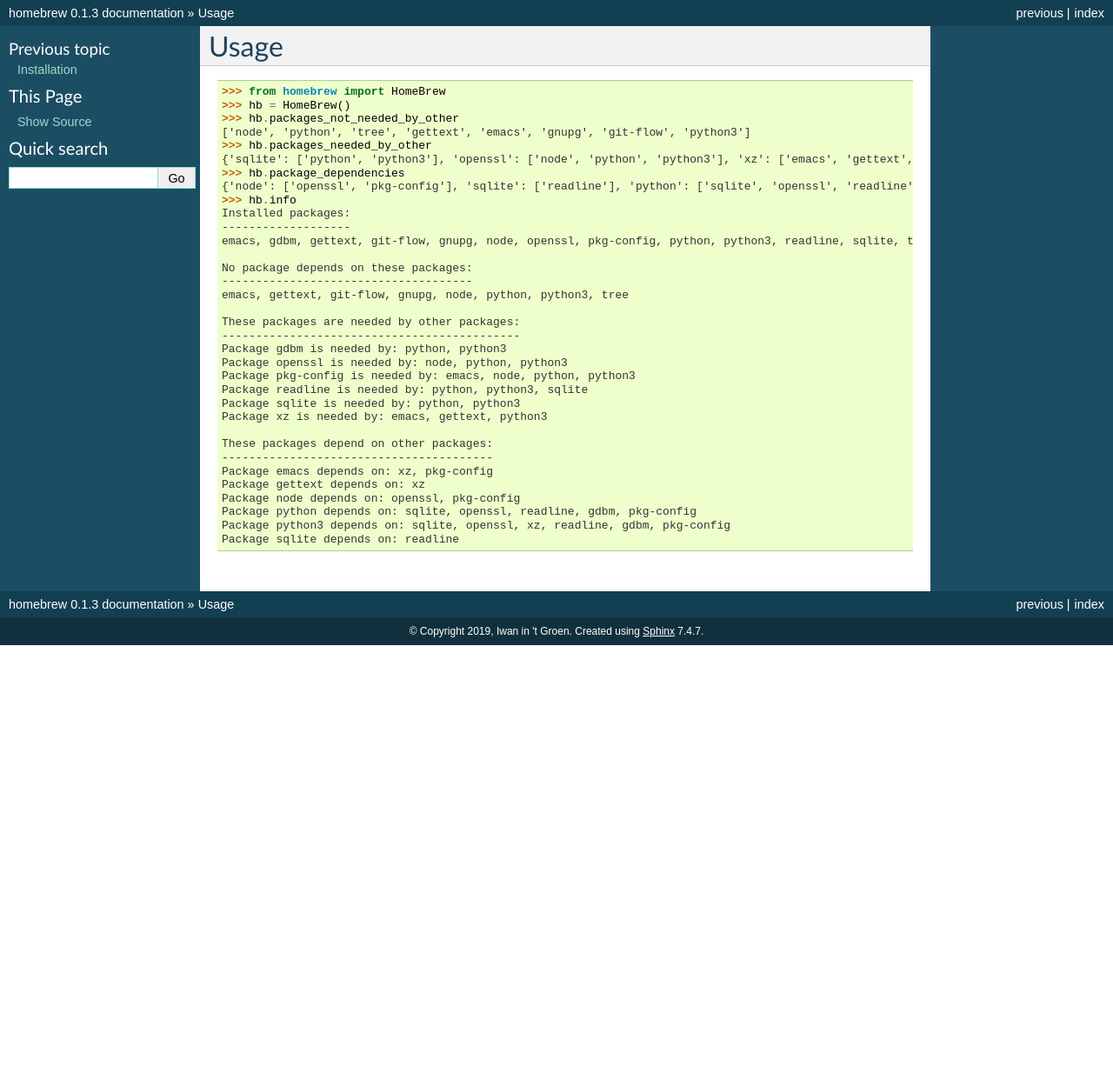
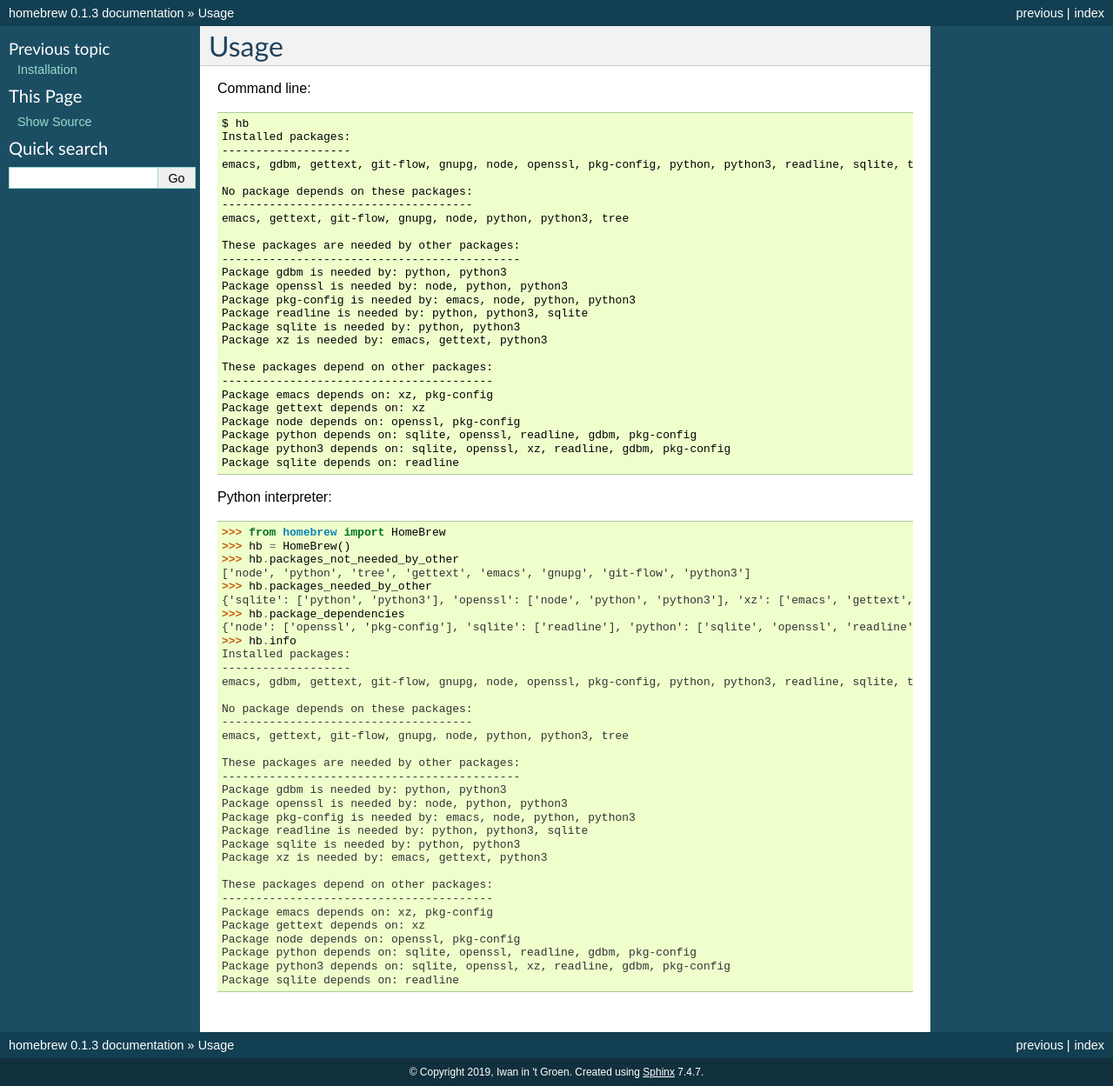
Before and after one commit to pombredanne/homebrew-1, a Sphinx documentation site: the page built from docs/usage.rst, in a window 1280 px wide. Shown: the whole page at 87% size. Built offline with Sphinx 7.4.7, drawn with Linux system fonts in a browser that asks for light colours; before the commit the page ends 900 px from its top, so only the background shows below that.

Commit message:
Cleanup documentation

```diff
--- a/docs/installation.rst
+++ b/docs/installation.rst
@@ -1,4 +1,3 @@
-============
 Installation
 ============
 
--- a/docs/usage.rst
+++ b/docs/usage.rst
@@ -1,8 +1,40 @@
-========
 Usage
-========
+=====
 
-::
+Command line:
+
+.. code-block:: bash
+
+    $ hb
+    Installed packages:
+    -------------------
+    emacs, gdbm, gettext, git-flow, gnupg, node, openssl, pkg-config, python, python3, readline, sqlite, tree, xz
+
+    No package depends on these packages:
+    -------------------------------------
+    emacs, gettext, git-flow, gnupg, node, python, python3, tree
+
+    These packages are needed by other packages:
+    --------------------------------------------
+    Package gdbm is needed by: python, python3
+    Package openssl is needed by: node, python, python3
+    Package pkg-config is needed by: emacs, node, python, python3
+    Package readline is needed by: python, python3, sqlite
+    Package sqlite is needed by: python, python3
+    Package xz is needed by: emacs, gettext, python3
+
+    These packages depend on other packages:
+    ----------------------------------------
+    Package emacs depends on: xz, pkg-config
+    Package gettext depends on: xz
+    Package node depends on: openssl, pkg-config
+    Package python depends on: sqlite, openssl, readline, gdbm, pkg-config
+    Package python3 depends on: sqlite, openssl, xz, readline, gdbm, pkg-config
+    Package sqlite depends on: readline
+
+Python interpreter:
+
+.. code-block:: python
 
     >>> from homebrew import HomeBrew
     >>> hb = HomeBrew()
```
Also changed, not shown: docs/index.rst (+1 -6 lines).
